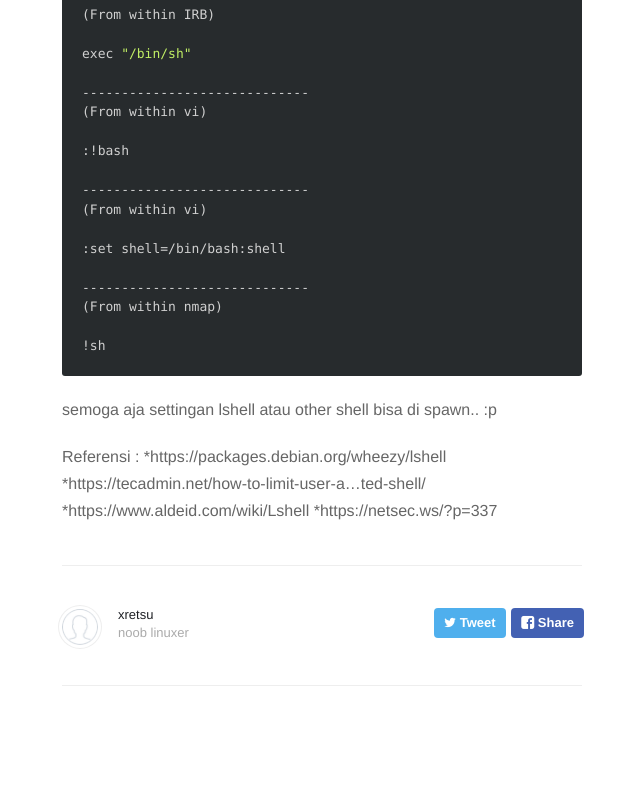
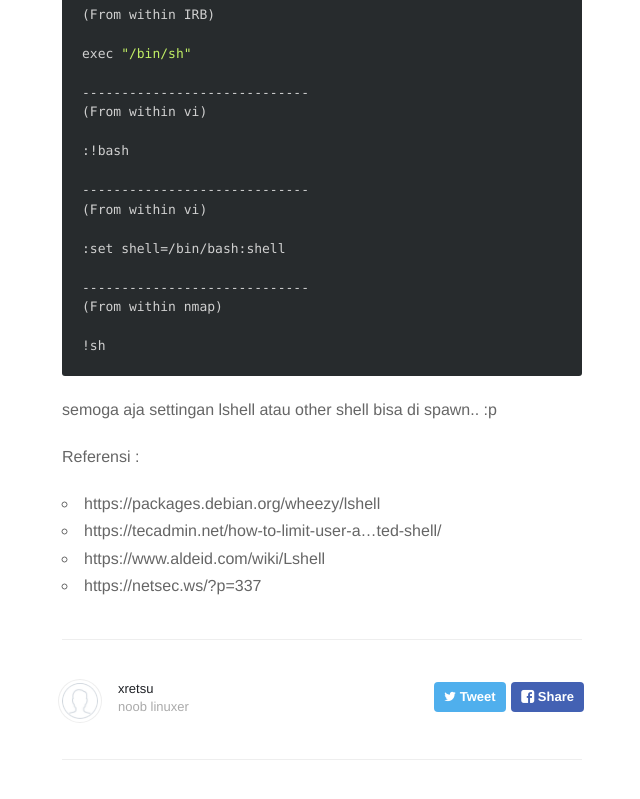
Before and after one commit to xretsu/xretsu.github.io, a Jekyll site: the page built from _posts/2018-03-17-linux-lshell.markdown, in a window 1280 px wide and 900 px high, scrolled down 5702 px. Shown: the top 799 px of the window, without its empty margins (318-958 px from the left). Built offline with Jekyll 4.4.1, drawn with Linux system fonts in a browser that asks for light colours; nearby versions of some CDN libraries.

```diff
--- a/_posts/2018-03-17-linux-lshell.markdown
+++ b/_posts/2018-03-17-linux-lshell.markdown
@@ -7,7 +7,7 @@ description: Introduction
 Assalamulaikum.. nge-thread lagi nih...
 kali ini tentang limited shell a.k.a lshell, nah apa itu lshell?
 
-"lshell is a shell coded in Python, that lets you restrict a user's environment to limited sets of commands, choose to enable/disable any command over SSH (e.g. SCP, SFTP, rsync, etc.), log user's commands, implement timing restriction, and more. "
+> "lshell is a shell coded in Python, that lets you restrict a user's environment to limited sets of commands, choose to enable/disable any command over SSH (e.g. SCP, SFTP, rsync, etc.), log user's commands, implement timing restriction, and more. "
 
 via : https://github.com/ghantoos/lshell
 
@@ -221,7 +221,8 @@ semoga aja settingan lshell atau other shell bisa di spawn.. :p
 
 
 Referensi :
-*https://packages.debian.org/wheezy/lshell
-*https://tecadmin.net/how-to-limit-user-a...ted-shell/
-*https://www.aldeid.com/wiki/Lshell
-*https://netsec.ws/?p=337
+
+* https://packages.debian.org/wheezy/lshell
+* https://tecadmin.net/how-to-limit-user-a...ted-shell/
+* https://www.aldeid.com/wiki/Lshell
+* https://netsec.ws/?p=337
```
